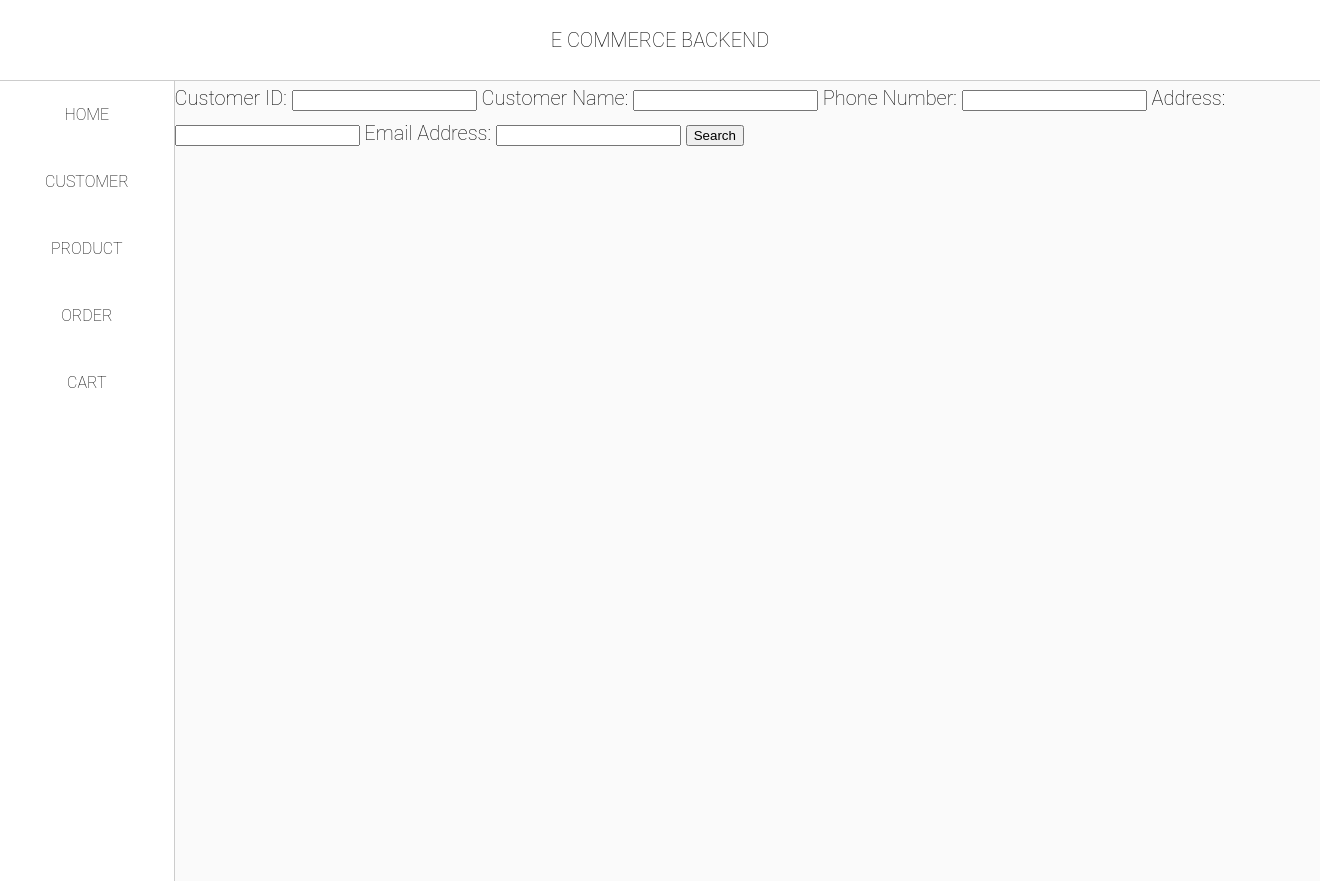
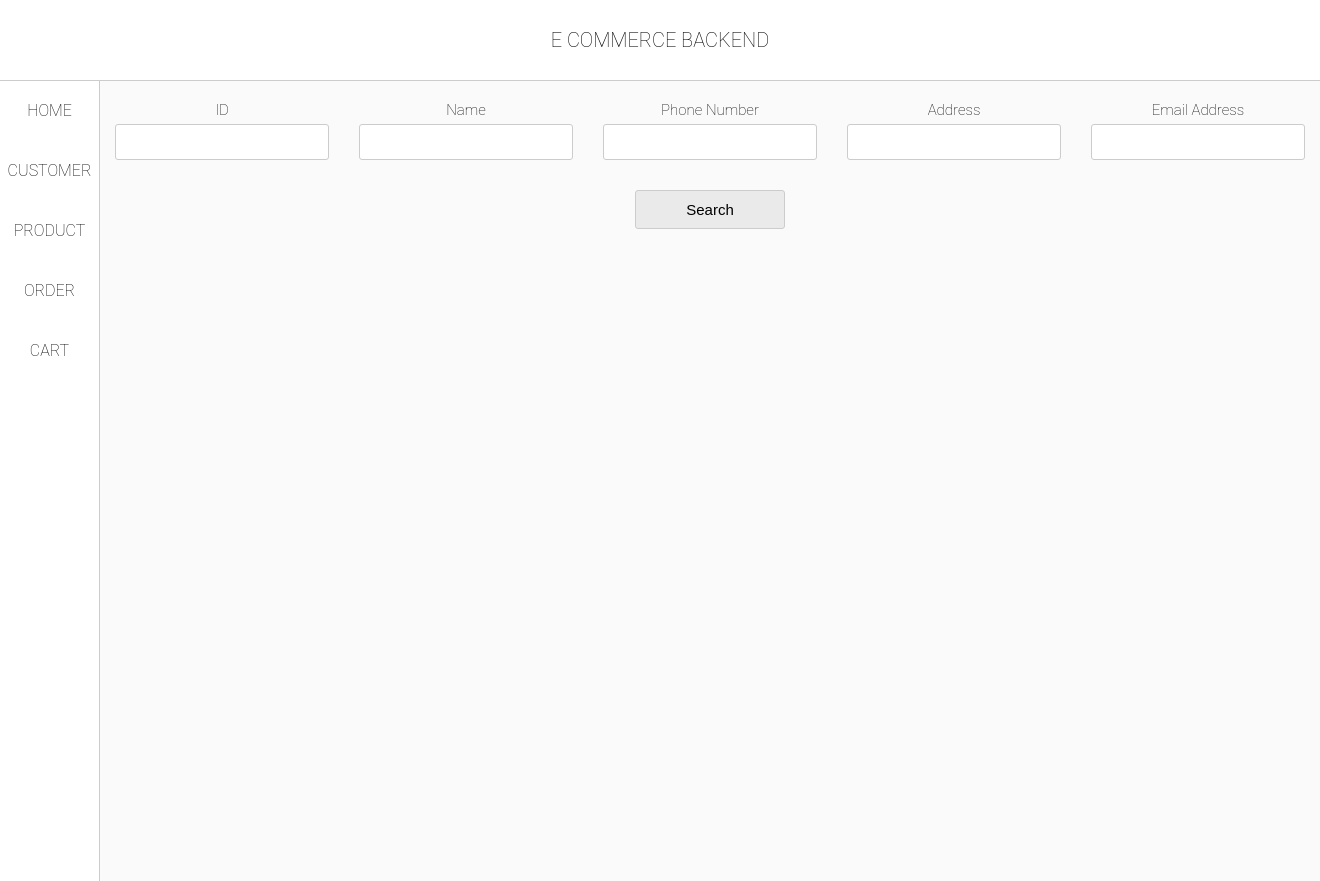
Before and after one commit to ronload/DataSearchingSystem, a Flask app: page /search_CustomerInfo in a window 1320 px wide. Run offline with Flask 3, Linux system fonts and the light colour scheme.

Commit message:
Adjust search.

```diff
--- a/static/css/search_CartInfo.css
+++ b/static/css/search_CartInfo.css
@@ -9,6 +9,7 @@ html {
 }
 
 .head {
+    font-size: 1.25em;
     background-color: #ffffff;
     display: flex;
     justify-content: center;
@@ -19,7 +20,6 @@ html {
 
 body {
 	font-family: "Roboto", Helvetica, sans-serif;
-	font-size: 1.25em;
 	font-weight: 100;
 	line-height: 1.75em;
     align-items: center;
@@ -50,7 +50,7 @@ aside {
     display: flex;
     justify-content: center;
     align-items: center;
-    font-size: medium;
+    font-size: 1.25em larger;
     text-decoration: none;
     color: #000000;
 }
--- a/static/css/search_CustomerInfo.css
+++ b/static/css/search_CustomerInfo.css
@@ -9,6 +9,7 @@ html {
 }
 
 .head {
+    font-size: 1.25em;
     background-color: #ffffff;
     display: flex;
     justify-content: center;
@@ -19,7 +20,6 @@ html {
 
 body {
 	font-family: "Roboto", Helvetica, sans-serif;
-	font-size: 1.25em;
 	font-weight: 100;
 	line-height: 1.75em;
     align-items: center;
@@ -50,7 +50,7 @@ aside {
     display: flex;
     justify-content: center;
     align-items: center;
-    font-size: medium;
+    font-size: 1.25em larger;
     text-decoration: none;
     color: #000000;
 }
@@ -70,3 +70,53 @@ aside {
     height: 100%;
     display: block;
 }
+
+.search {
+    text-align: center;
+}
+
+.condition {
+    display: flex;
+    align-items: center;
+    justify-content: center;
+}
+
+.input-item {
+    font-size: 15px;
+    margin: 1em;
+}
+
+.input-item input {
+    background-color: #ffffff;
+    border: 0.5px solid #ccc;
+    border-radius: 3px;
+    width: 13em;
+    height: 2em;
+    font-size: 16px;
+}
+
+.input-item input:hover {
+    transform: scale(1.1);
+    transition: all 0.3s ease 0s;
+    background-color: #eaeaea;
+}
+
+.input-item input:focus {
+    outline: none;
+}
+
+.submit {
+    margin-top: 1em;
+    height: 2.6em;
+    width: 10em;
+    border: 0.1px solid #ccc;
+    border-radius: 3px;
+    font-size: 15px;
+    background-color: #eaeaea;
+}
+
+.submit:hover {
+    transform: scale(1.1);
+    transition: all 0.3s ease 0s;
+    background-color: #fefefe;
+}
--- a/static/css/search_OrderInfo.css
+++ b/static/css/search_OrderInfo.css
@@ -9,6 +9,7 @@ html {
 }
 
 .head {
+    font-size: 1.25em;
     background-color: #ffffff;
     display: flex;
     justify-content: center;
@@ -19,7 +20,6 @@ html {
 
 body {
 	font-family: "Roboto", Helvetica, sans-serif;
-	font-size: 1.25em;
 	font-weight: 100;
 	line-height: 1.75em;
     align-items: center;
@@ -50,7 +50,7 @@ aside {
     display: flex;
     justify-content: center;
     align-items: center;
-    font-size: medium;
+    font-size: 1.25em larger;
     text-decoration: none;
     color: #000000;
 }
--- a/static/css/search_ProductInfo.css
+++ b/static/css/search_ProductInfo.css
@@ -9,6 +9,7 @@ html {
 }
 
 .head {
+    font-size: 1.25em;
     background-color: #ffffff;
     display: flex;
     justify-content: center;
@@ -19,7 +20,6 @@ html {
 
 body {
 	font-family: "Roboto", Helvetica, sans-serif;
-	font-size: 1.25em;
 	font-weight: 100;
 	line-height: 1.75em;
     align-items: center;
@@ -50,7 +50,7 @@ aside {
     display: flex;
     justify-content: center;
     align-items: center;
-    font-size: medium;
+    font-size: 1.25em larger;
     text-decoration: none;
     color: #000000;
 }
--- a/templates/search_CustomerInfo.html
+++ b/templates/search_CustomerInfo.html
@@ -3,7 +3,7 @@
 <head>
     <meta charset="UTF-8">
     <meta name="viewport" content="width=device-width, initial-scale=1.0">
-    <link rel="stylesheet" type="text/css" href="../static/css/search_CartInfo.css">
+    <link rel="stylesheet" type="text/css" href="../static/css/search_CustomerInfo.css">
     <title>Search Customer Info</title>
 </head>
 <body class="wrap">
@@ -19,18 +19,30 @@
             <a href="search_CartInfo" class="search_button">CART</a>
         </aside>
         <div class="main">
-            <form action="/search_CustomerInfo" method="POST">
-                <label for="by_CustomerID">Customer ID:</label>
-                <input type="text" id="by_CustomerID" name="by_CustomerID">
-                <label for="by_CustomerName">Customer Name:</label>
-                <input type="text" id="by_CustomerName" name="by_CustomerName">
-                <label for="by_PhoneNumber">Phone Number:</label>
-                <input type="text" id="by_PhoneNumber" name="by_PhoneNumber">
-                <label for="by_Address">Address:</label>
-                <input type="text" id="by_Address" name="by_Address">
-                <label for="by_EmailAddress">Email Address:</label>
-                <input type="text" id="by_EmailAddress" name="by_EmailAddress">
-                <input type="submit" value="Search">
+            <form action="/search_CustomerInfo" method="POST" class="search">
+                <div class="condition">
+                    <div class="input-item">
+                        <label for="by_CustomerID">ID</label><br>
+                        <input type="text" id="by_CustomerID" name="by_CustomerID" autocomplete="off">
+                    </div>
+                    <div class="input-item">
+                        <label for="by_CustomerName">Name</label><br>
+                        <input type="text" id="by_CustomerName" name="by_CustomerName" autocomplete="off">
+                    </div>
+                    <div class="input-item">
+                        <label for="by_PhoneNumber">Phone Number</label><br>
+                        <input type="text" id="by_PhoneNumber" name="by_PhoneNumber" autocomplete="off">
+                    </div>
+                    <div class="input-item">
+                        <label for="by_Address">Address</label><br>
+                        <input type="text" id="by_Address" name="by_Address" autocomplete="off">
+                    </div>
+                    <div class="input-item">
+                        <label for="by_EmailAddress">Email Address</label><br>
+                        <input type="text" id="by_EmailAddress" name="by_EmailAddress" autocomplete="off">
+                    </div>
+                </div>
+                <input type="submit" value="Search" class="submit">
             </form>
             {% if show_no_result %}
                 <p>No results found.</p>
--- a/templates/search_OrderInfo.html
+++ b/templates/search_OrderInfo.html
@@ -3,7 +3,7 @@
 <head>
     <meta charset="UTF-8">
     <meta name="viewport" content="width=device-width, initial-scale=1.0">
-    <link rel="stylesheet" type="text/css" href="../static/css/search_CartInfo.css">
+    <link rel="stylesheet" type="text/css" href="../static/css/search_OrderInfo.css">
     <title>Search Order Info</title>
 </head>
 <body class="wrap">
```
Also changed, not shown: static/css/index.css (+4 -3 lines).
